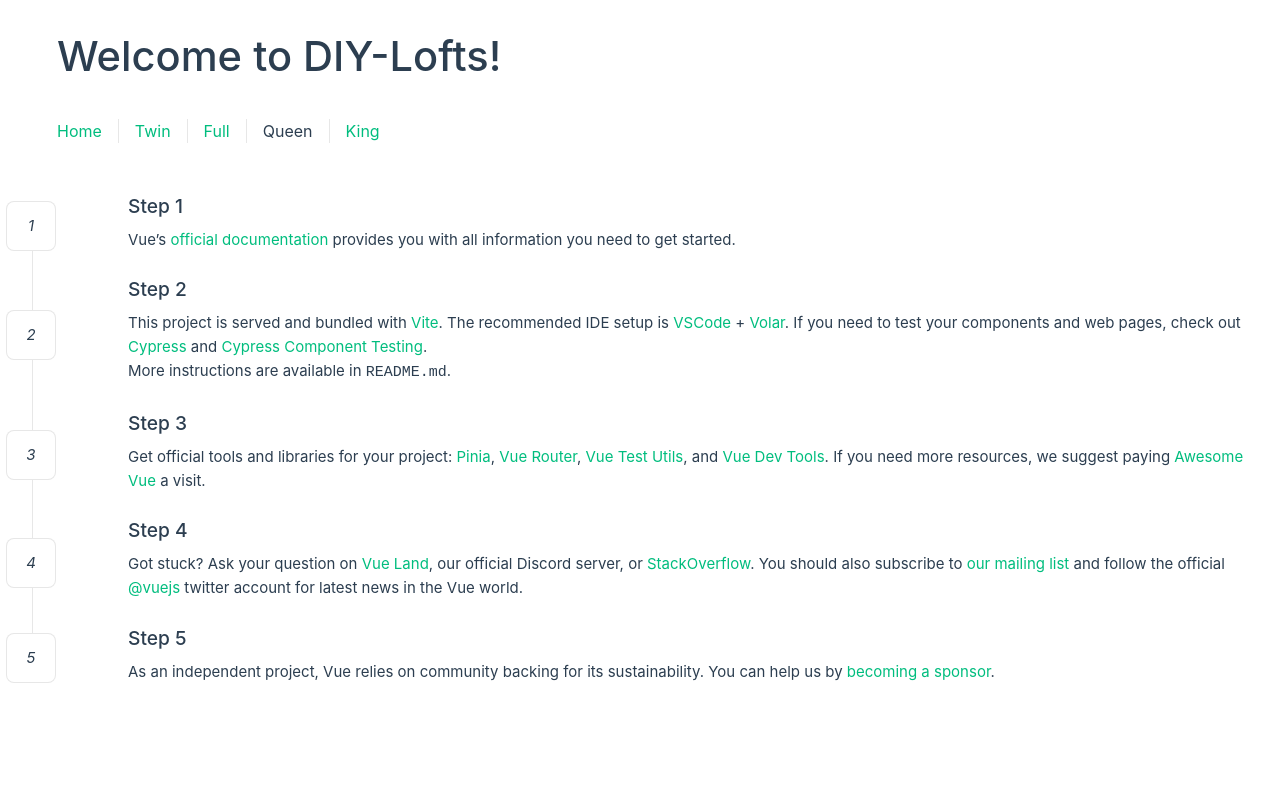
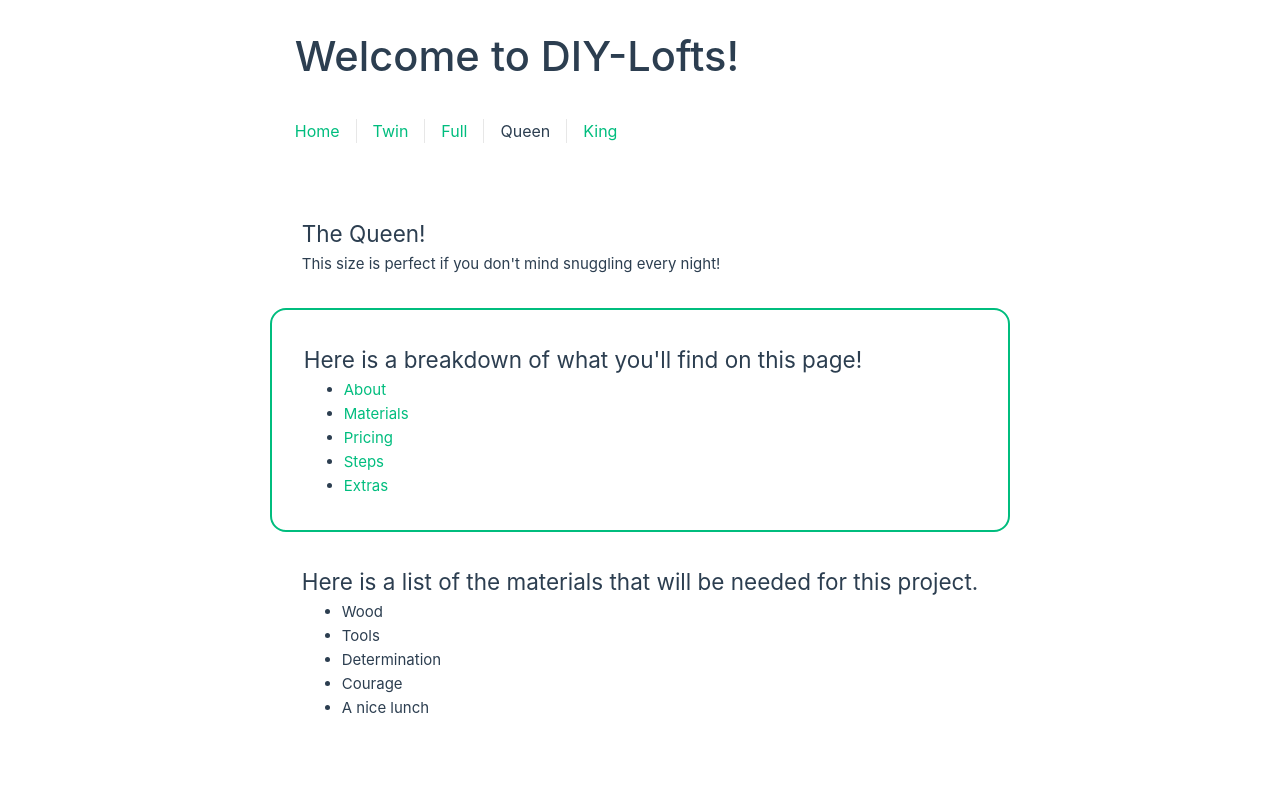
Before and after one commit to Armando-Robles/DIY-Loft, a Vue app: page /queen in a window 1280 px wide. Shown: the top 790 px of the page. Built offline with nearby package versions, Linux system fonts and the light colour scheme.

Commit message:
Added/edited content to the pages

```diff
--- a/src/views/Full.vue
+++ b/src/views/Full.vue
@@ -50,7 +50,7 @@ import Pricing from '../components/Pricing.vue';
     </Mn>
   </div>
 
-  <div id="pricing">
+  <div id="pricing"> <!-- Pricing -->
     <Pricing>
       <template #ph>
         What should this project cost me?
@@ -65,106 +65,31 @@ import Pricing from '../components/Pricing.vue';
     <Steps>
       <template #icon> 1 </template>
       <template #heading>Step 1</template>
-
-      Vue’s
-      <a href="https://vuejs.org/" target="_blank" rel="noopener"
-        >official documentation</a
-      >
-      provides you with all information you need to get started.
-    </Steps>
+      Lorem ipsum dolor sit amet consectetur adipisicing elit. Voluptatibus, ex.
+     </Steps>
 
     <Steps>
       <template #icon> 2 </template>
       <template #heading>Step 2</template>
-
-      This project is served and bundled with
-      <a
-        href="https://vitejs.dev/guide/features.html"
-        target="_blank"
-        rel="noopener"
-        >Vite</a
-      >. The recommended IDE setup is
-      <a href="https://code.visualstudio.com/" target="_blank" rel="noopener"
-        >VSCode</a
-      >
-      +
-      <a
-        href="https://github.com/johnsoncodehk/volar"
-        target="_blank"
-        rel="noopener"
-        >Volar</a
-      >. If you need to test your components and web pages, check out
-      <a href="https://www.cypress.io/" target="_blank" rel="noopener"
-        >Cypress</a
-      >
-      and
-      <a href="https://on.cypress.io/component" target="_blank"
-        >Cypress Component Testing</a
-      >.
-
-      <br />
-
-      More instructions are available in <code>README.md</code>.
+      Lorem ipsum dolor sit amet consectetur adipisicing elit. Voluptatibus, ex.
     </Steps>
 
     <Steps>
       <template #icon> 3 </template>
       <template #heading>Step 3</template>
-
-      Get official tools and libraries for your project:
-      <a href="https://pinia.vuejs.org/" target="_blank" rel="noopener">Pinia</a
-      >,
-      <a href="https://router.vuejs.org/" target="_blank" rel="noopener"
-        >Vue Router</a
-      >,
-      <a href="https://test-utils.vuejs.org/" target="_blank" rel="noopener"
-        >Vue Test Utils</a
-      >, and
-      <a href="https://github.com/vuejs/devtools" target="_blank" rel="noopener"
-        >Vue Dev Tools</a
-      >. If you need more resources, we suggest paying
-      <a
-        href="https://github.com/vuejs/awesome-vue"
-        target="_blank"
-        rel="noopener"
-        >Awesome Vue</a
-      >
-      a visit.
+      Lorem ipsum dolor sit amet consectetur adipisicing elit. Voluptatibus, ex.a
     </Steps>
 
     <Steps>
       <template #icon> 4 </template>
       <template #heading>Step 4</template>
-
-      Got stuck? Ask your question on
-      <a href="https://chat.vuejs.org" target="_blank" rel="noopener"
-        >Vue Land</a
-      >, our official Discord server, or
-      <a
-        href="https://stackoverflow.com/questions/tagged/vue.js"
-        target="_blank"
-        rel="noopener"
-        >StackOverflow</a
-      >. You should also subscribe to
-      <a href="https://news.vuejs.org" target="_blank" rel="noopener"
-        >our mailing list</a
-      >
-      and follow the official
-      <a href="https://twitter.com/vuejs" target="_blank" rel="noopener"
-        >@vuejs</a
-      >
-      twitter account for latest news in the Vue world.
+      Lorem ipsum dolor sit amet consectetur adipisicing elit. Voluptatibus, ex.
     </Steps>
 
     <Steps>
       <template #icon> 5 </template>
       <template #heading>Step 5</template>
-
-      As an independent project, Vue relies on community backing for its
-      sustainability. You can help us by
-      <a href="https://vuejs.org/sponsor/" target="_blank" rel="noopener"
-        >becoming a sponsor</a
-      >.
+      Lorem ipsum dolor sit amet consectetur adipisicing elit. Voluptatibus, ex.
     </Steps>
   </div>
 </template>
--- a/src/views/King.vue
+++ b/src/views/King.vue
@@ -1,87 +1,103 @@
 <script setup>
-import Steps from '../components/Steps.vue'
+import Steps from "../components/Steps.vue";
+import Lsh from "../components/Pageheader.vue";
+import Otp from "../components/Onthispage.vue";
+import Mn from "../components/Materials.vue";
+import Pricing from '../components/Pricing.vue';
 </script>
 
 <template>
+  <div id="about"> <!-- Loft Size Header -->
+    <Lsh>
+      <template #lsh> Long live the king!</template>
+      <template #lshp>
+        Unlike Mufasa, you won't be going down.
+        <div>
+          <img src="../assets/lltk.png" alt="Long live the King"/>
+        </div>
 
+      </template>
+    </Lsh>
+  </div>
 
+  <div> <!-- On This Page -->
+    <Otp>
+      <template #otph>
+        Here is a breakdown of what you'll find on this page!
+      </template>
+      <template #otpp>
+        <ul>
+          <li><a href="#about">About</a></li>
+          <li><a href="#materials">Materials</a></li>
+          <li><a href="#pricing">Pricing</a></li>
+          <li><a href="#steps">Steps</a></li>
+          <li><a href="#extras">Extras</a></li>
+        </ul>
+      </template>
+    </Otp>
+  </div>
 
+  <div id="materials"> <!-- Materials -->
+    <Mn>
+      <template #mnh>
+        Here is a list of the materials that will be needed for this project.
+      </template>
+      <template #mnp>
+        <ul>
+          <li>Wood</li>
+          <li>Tools</li>
+          <li>Determination</li>
+          <li>Courage</li>
+          <li>A nice lunch</li>
+        </ul>
+      </template>
+    </Mn>
+  </div>
+
+  <div id="pricing"> <!-- Pricing -->
+    <Pricing>
+      <template #ph>
+        What should this project cost me?
+      </template>
+      <template #pp>
+        Let's talk about that..
+      </template>
+    </Pricing>
+  </div>
+
+  <div id="steps"> <!-- Steps portion -->
     <Steps>
-    <template #icon>
-      1
-    </template>
+      <template #icon> 1 </template>
       <template #heading>Step 1</template>
-
-    Vue’s
-    <a href="https://vuejs.org/" target="_blank" rel="noopener">official documentation</a>
-    provides you with all information you need to get started.
+      Lorem ipsum dolor sit amet consectetur adipisicing elit. Voluptatibus, ex.
      </Steps>
 
     <Steps>
-    <template #icon>
-      2
-    </template>
+      <template #icon> 2 </template>
       <template #heading>Step 2</template>
-
-    This project is served and bundled with
-    <a href="https://vitejs.dev/guide/features.html" target="_blank" rel="noopener">Vite</a>. The
-    recommended IDE setup is
-    <a href="https://code.visualstudio.com/" target="_blank" rel="noopener">VSCode</a> +
-    <a href="https://github.com/johnsoncodehk/volar" target="_blank" rel="noopener">Volar</a>. If
-    you need to test your components and web pages, check out
-    <a href="https://www.cypress.io/" target="_blank" rel="noopener">Cypress</a> and
-    <a href="https://on.cypress.io/component" target="_blank">Cypress Component Testing</a>.
-
-    <br />
-
-    More instructions are available in <code>README.md</code>.
+      Lorem ipsum dolor sit amet consectetur adipisicing elit. Voluptatibus, ex.
     </Steps>
 
     <Steps>
-    <template #icon>
-      3
-    </template>
+      <template #icon> 3 </template>
       <template #heading>Step 3</template>
-
-    Get official tools and libraries for your project:
-    <a href="https://pinia.vuejs.org/" target="_blank" rel="noopener">Pinia</a>,
-    <a href="https://router.vuejs.org/" target="_blank" rel="noopener">Vue Router</a>,
-    <a href="https://test-utils.vuejs.org/" target="_blank" rel="noopener">Vue Test Utils</a>, and
-    <a href="https://github.com/vuejs/devtools" target="_blank" rel="noopener">Vue Dev Tools</a>. If
-    you need more resources, we suggest paying
-    <a href="https://github.com/vuejs/awesome-vue" target="_blank" rel="noopener">Awesome Vue</a>
-    a visit.
+      Lorem ipsum dolor sit amet consectetur adipisicing elit. Voluptatibus, ex.a
     </Steps>
 
     <Steps>
-    <template #icon>
-      4
-    </template>
+      <template #icon> 4 </template>
       <template #heading>Step 4</template>
-
-    Got stuck? Ask your question on
-    <a href="https://chat.vuejs.org" target="_blank" rel="noopener">Vue Land</a>, our official
-    Discord server, or
-    <a href="https://stackoverflow.com/questions/tagged/vue.js" target="_blank" rel="noopener"
-      >StackOverflow</a
-    >. You should also subscribe to
-    <a href="https://news.vuejs.org" target="_blank" rel="noopener">our mailing list</a> and follow
-    the official
-    <a href="https://twitter.com/vuejs" target="_blank" rel="noopener">@vuejs</a>
-    twitter account for latest news in the Vue world.
+      Lorem ipsum dolor sit amet consectetur adipisicing elit. Voluptatibus, ex.
     </Steps>
 
     <Steps>
-    <template #icon>
-      5
+      <template #icon> 5 </template>
+      <template #heading>Step 5</template>
+      Lorem ipsum dolor sit amet consectetur adipisicing elit. Voluptatibus, ex.
+    </Steps>
+  </div>
 </template>
-    <template #heading>Step 5</template>
 
-    As an independent project, Vue relies on community backing for its sustainability. You can help
-    us by
-    <a href="https://vuejs.org/sponsor/" target="_blank" rel="noopener">becoming a sponsor</a>.
-  </Steps>
-</template>
 
 <style>
 @media (min-width: 1024px) {
--- a/src/views/Queen.vue
+++ b/src/views/Queen.vue
@@ -1,87 +1,99 @@
 <script setup>
-import Steps from '../components/Steps.vue'
+import Steps from "../components/Steps.vue";
+import Lsh from "../components/Pageheader.vue";
+import Otp from "../components/Onthispage.vue";
+import Mn from "../components/Materials.vue";
+import Pricing from '../components/Pricing.vue';
 </script>
 
 <template>
+  <div id="about"> <!-- Loft Size Header -->
+    <Lsh>
+      <template #lsh> The Queen! </template>
+      <template #lshp>
+        This size is perfect if you don't mind snuggling every night!
+      </template>
+    </Lsh>
+  </div>
 
+  <div> <!-- On This Page -->
+    <Otp>
+      <template #otph>
+        Here is a breakdown of what you'll find on this page!
+      </template>
+      <template #otpp>
+        <ul>
+          <li><a href="#about">About</a></li>
+          <li><a href="#materials">Materials</a></li>
+          <li><a href="#pricing">Pricing</a></li>
+          <li><a href="#steps">Steps</a></li>
+          <li><a href="#extras">Extras</a></li>
+        </ul>
+      </template>
+    </Otp>
+  </div>
 
+  <div id="materials"> <!-- Materials -->
+    <Mn>
+      <template #mnh>
+        Here is a list of the materials that will be needed for this project.
+      </template>
+      <template #mnp>
+        <ul>
+          <li>Wood</li>
+          <li>Tools</li>
+          <li>Determination</li>
+          <li>Courage</li>
+          <li>A nice lunch</li>
+        </ul>
+      </template>
+    </Mn>
+  </div>
 
+  <div id="pricing"> <!-- Pricing -->
+    <Pricing>
+      <template #ph>
+        What should this project cost me?
+      </template>
+      <template #pp>
+        Let's talk about that..
+      </template>
+    </Pricing>
+  </div>
+
+  <div id="steps"> <!-- Steps portion -->
     <Steps>
-    <template #icon>
-      1
-    </template>
+      <template #icon> 1 </template>
       <template #heading>Step 1</template>
-
-    Vue’s
-    <a href="https://vuejs.org/" target="_blank" rel="noopener">official documentation</a>
-    provides you with all information you need to get started.
+      Lorem ipsum dolor sit amet consectetur adipisicing elit. Voluptatibus, ex.
      </Steps>
 
     <Steps>
-    <template #icon>
-      2
-    </template>
+      <template #icon> 2 </template>
       <template #heading>Step 2</template>
-
-    This project is served and bundled with
-    <a href="https://vitejs.dev/guide/features.html" target="_blank" rel="noopener">Vite</a>. The
-    recommended IDE setup is
-    <a href="https://code.visualstudio.com/" target="_blank" rel="noopener">VSCode</a> +
-    <a href="https://github.com/johnsoncodehk/volar" target="_blank" rel="noopener">Volar</a>. If
-    you need to test your components and web pages, check out
-    <a href="https://www.cypress.io/" target="_blank" rel="noopener">Cypress</a> and
-    <a href="https://on.cypress.io/component" target="_blank">Cypress Component Testing</a>.
-
-    <br />
-
-    More instructions are available in <code>README.md</code>.
+      Lorem ipsum dolor sit amet consectetur adipisicing elit. Voluptatibus, ex.
     </Steps>
 
     <Steps>
-    <template #icon>
-      3
-    </template>
+      <template #icon> 3 </template>
       <template #heading>Step 3</template>
-
-    Get official tools and libraries for your project:
-    <a href="https://pinia.vuejs.org/" target="_blank" rel="noopener">Pinia</a>,
-    <a href="https://router.vuejs.org/" target="_blank" rel="noopener">Vue Router</a>,
-    <a href="https://test-utils.vuejs.org/" target="_blank" rel="noopener">Vue Test Utils</a>, and
-    <a href="https://github.com/vuejs/devtools" target="_blank" rel="noopener">Vue Dev Tools</a>. If
-    you need more resources, we suggest paying
-    <a href="https://github.com/vuejs/awesome-vue" target="_blank" rel="noopener">Awesome Vue</a>
-    a visit.
+      Lorem ipsum dolor sit amet consectetur adipisicing elit. Voluptatibus, ex.a
     </Steps>
 
     <Steps>
-    <template #icon>
-      4
-    </template>
+      <template #icon> 4 </template>
       <template #heading>Step 4</template>
-
-    Got stuck? Ask your question on
-    <a href="https://chat.vuejs.org" target="_blank" rel="noopener">Vue Land</a>, our official
-    Discord server, or
-    <a href="https://stackoverflow.com/questions/tagged/vue.js" target="_blank" rel="noopener"
-      >StackOverflow</a
-    >. You should also subscribe to
-    <a href="https://news.vuejs.org" target="_blank" rel="noopener">our mailing list</a> and follow
-    the official
-    <a href="https://twitter.com/vuejs" target="_blank" rel="noopener">@vuejs</a>
-    twitter account for latest news in the Vue world.
+      Lorem ipsum dolor sit amet consectetur adipisicing elit. Voluptatibus, ex.
     </Steps>
 
     <Steps>
-    <template #icon>
-      5
+      <template #icon> 5 </template>
+      <template #heading>Step 5</template>
+      Lorem ipsum dolor sit amet consectetur adipisicing elit. Voluptatibus, ex.
+    </Steps>
+  </div>
 </template>
-    <template #heading>Step 5</template>
 
-    As an independent project, Vue relies on community backing for its sustainability. You can help
-    us by
-    <a href="https://vuejs.org/sponsor/" target="_blank" rel="noopener">becoming a sponsor</a>.
-  </Steps>
-</template>
 
 <style>
 @media (min-width: 1024px) {
--- a/src/views/Twin.vue
+++ b/src/views/Twin.vue
@@ -1,87 +1,100 @@
 <script setup>
-import Steps from '../components/Steps.vue'
+import Steps from "../components/Steps.vue";
+import Lsh from "../components/Pageheader.vue";
+import Otp from "../components/Onthispage.vue";
+import Mn from "../components/Materials.vue";
+import Pricing from '../components/Pricing.vue';
 </script>
 
 <template>
+  <div id="about"> <!-- Loft Size Header -->
+    <Lsh>
+      <template #lsh> The twin! </template>
+      <template #lshp>
+        The SMALLEST matress size there is.
+        Perfect for 1 if you don't toss and turn.
+      </template>
+    </Lsh>
+  </div>
 
+  <div> <!-- On This Page -->
+    <Otp>
+      <template #otph>
+        Here is a breakdown of what you'll find on this page!
+      </template>
+      <template #otpp>
+        <ul>
+          <li><a href="#about">About</a></li>
+          <li><a href="#materials">Materials</a></li>
+          <li><a href="#pricing">Pricing</a></li>
+          <li><a href="#steps">Steps</a></li>
+          <li><a href="#extras">Extras</a></li>
+        </ul>
+      </template>
+    </Otp>
+  </div>
 
+  <div id="materials"> <!-- Materials -->
+    <Mn>
+      <template #mnh>
+        Here is a list of the materials that will be needed for this project.
+      </template>
+      <template #mnp>
+        <ul>
+          <li>Wood</li>
+          <li>Tools</li>
+          <li>Determination</li>
+          <li>Courage</li>
+          <li>A nice lunch</li>
+        </ul>
+      </template>
+    </Mn>
+  </div>
 
+  <div id="pricing"> <!-- Pricing -->
+    <Pricing>
+      <template #ph>
+        What should this project cost me?
+      </template>
+      <template #pp>
+        Let's talk about that..
+      </template>
+    </Pricing>
+  </div>
+
+  <div id="steps"> <!-- Steps portion -->
     <Steps>
-    <template #icon>
-      1
-    </template>
+      <template #icon> 1 </template>
       <template #heading>Step 1</template>
-
-    Vue’s
-    <a href="https://vuejs.org/" target="_blank" rel="noopener">official documentation</a>
-    provides you with all information you need to get started.
+      Lorem ipsum dolor sit amet consectetur adipisicing elit. Voluptatibus, ex.
      </Steps>
 
     <Steps>
-    <template #icon>
-      2
-    </template>
+      <template #icon> 2 </template>
       <template #heading>Step 2</template>
-
-    This project is served and bundled with
-    <a href="https://vitejs.dev/guide/features.html" target="_blank" rel="noopener">Vite</a>. The
-    recommended IDE setup is
-    <a href="https://code.visualstudio.com/" target="_blank" rel="noopener">VSCode</a> +
-    <a href="https://github.com/johnsoncodehk/volar" target="_blank" rel="noopener">Volar</a>. If
-    you need to test your components and web pages, check out
-    <a href="https://www.cypress.io/" target="_blank" rel="noopener">Cypress</a> and
-    <a href="https://on.cypress.io/component" target="_blank">Cypress Component Testing</a>.
-
-    <br />
-
-    More instructions are available in <code>README.md</code>.
+      Lorem ipsum dolor sit amet consectetur adipisicing elit. Voluptatibus, ex.
     </Steps>
 
     <Steps>
-    <template #icon>
-      3
-    </template>
+      <template #icon> 3 </template>
       <template #heading>Step 3</template>
-
-    Get official tools and libraries for your project:
-    <a href="https://pinia.vuejs.org/" target="_blank" rel="noopener">Pinia</a>,
-    <a href="https://router.vuejs.org/" target="_blank" rel="noopener">Vue Router</a>,
-    <a href="https://test-utils.vuejs.org/" target="_blank" rel="noopener">Vue Test Utils</a>, and
-    <a href="https://github.com/vuejs/devtools" target="_blank" rel="noopener">Vue Dev Tools</a>. If
-    you need more resources, we suggest paying
-    <a href="https://github.com/vuejs/awesome-vue" target="_blank" rel="noopener">Awesome Vue</a>
-    a visit.
+      Lorem ipsum dolor sit amet consectetur adipisicing elit. Voluptatibus, ex.a
     </Steps>
 
     <Steps>
-    <template #icon>
-      4
-    </template>
+      <template #icon> 4 </template>
       <template #heading>Step 4</template>
-
-    Got stuck? Ask your question on
-    <a href="https://chat.vuejs.org" target="_blank" rel="noopener">Vue Land</a>, our official
-    Discord server, or
-    <a href="https://stackoverflow.com/questions/tagged/vue.js" target="_blank" rel="noopener"
-      >StackOverflow</a
-    >. You should also subscribe to
-    <a href="https://news.vuejs.org" target="_blank" rel="noopener">our mailing list</a> and follow
-    the official
-    <a href="https://twitter.com/vuejs" target="_blank" rel="noopener">@vuejs</a>
-    twitter account for latest news in the Vue world.
+      Lorem ipsum dolor sit amet consectetur adipisicing elit. Voluptatibus, ex.
     </Steps>
 
     <Steps>
-    <template #icon>
-      5
+      <template #icon> 5 </template>
+      <template #heading>Step 5</template>
+      Lorem ipsum dolor sit amet consectetur adipisicing elit. Voluptatibus, ex.
+    </Steps>
+  </div>
 </template>
-    <template #heading>Step 5</template>
 
-    As an independent project, Vue relies on community backing for its sustainability. You can help
-    us by
-    <a href="https://vuejs.org/sponsor/" target="_blank" rel="noopener">becoming a sponsor</a>.
-  </Steps>
-</template>
 
 <style>
 @media (min-width: 1024px) {
```
Also changed, not shown: src/assets/lltk.png (added). Lines whose indentation alone changed are shown as unchanged.
